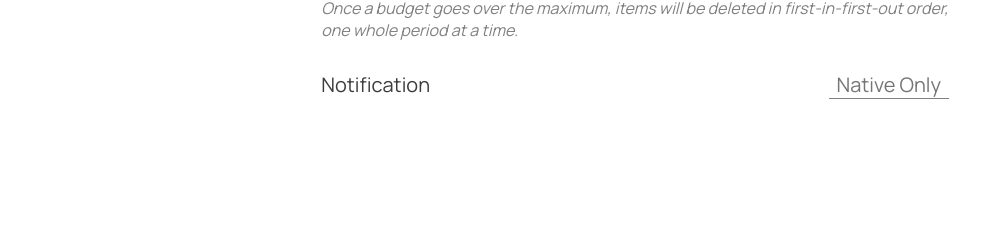
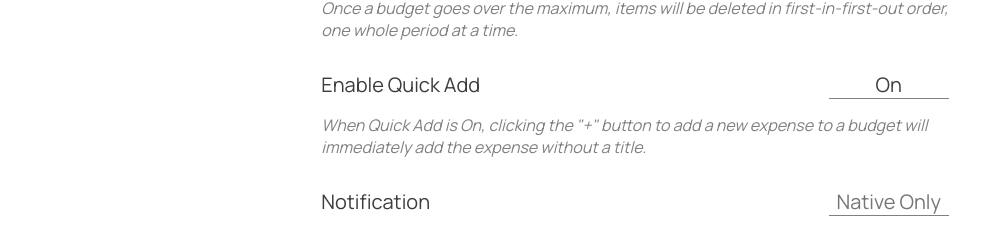
Before and after one commit to helloRupa/simply-budget, a React (Create React App) app: page / in a window 1280 px wide. Both pictures are taken after a click on the button 350 px from the left and 1808 px from the top of the page. Shown: the part 352-599 px from the top of the page, without its empty margins (0-982 px from the left). Built offline with nearby package versions, Linux system fonts and the light colour scheme; no server answers; data requests are answered from the project's data file; the HTML template or start-up script is replaced by a standard one; a web font is replaced by a local one.

Commit message:
Add quick add to settings

```diff
--- a/db.json
+++ b/db.json
@@ -14,7 +14,8 @@
         "find me too",
         "Find Me Now",
         "Aug"
-      ]
+      ],
+      "quick-add": true
     }
   ],
   "archives": [
@@ -139,7 +140,7 @@
       "limit": 500,
       "startDate": "2020/09/07",
       "truncated": 0,
-      "currentPeriod": 2,
+      "currentPeriod": 3,
       "id": 10
     },
     {
--- a/src/components/Settings.js
+++ b/src/components/Settings.js
@@ -1,4 +1,4 @@
-import React, { useState } from 'react';
+import React, { useState, useEffect } from 'react';
 import '../styles/settings.css';
 import { patchSettings } from '../actions/settings_actions';
 import { connect } from 'react-redux';
@@ -11,16 +11,21 @@ import TextInputWithRegex from '../shared/TextInputWithRegex';
 import Error from '../shared/Error';
 import ExportData from './settings/ExportData';
 import ImportData from './settings/ImportData';
+import Button from '../shared/Button';
 
 function Settings({
   settings,
   patchSettings,
-  chooseDashboard
+  chooseDashboard,
+  currentView
 }) {
   const [currency, setCurrency] = useState(settings['default-currency']);
   const [maxItems, setMaxItems] = useState(settings['max-length']);
+  const [quickAdd, setQuickAdd] = useState(settings['quick-add']);
 
-  window.scrollTo(0, 0);
+  useEffect(() => {
+    window.scrollTo(0, 0);
+  }, [currentView]);
 
   const parseMaxItems = () => parseInt(maxItems, 10);
 
@@ -30,10 +35,16 @@ function Settings({
     if (isValidLineItems()) {
       patchSettings({
         "default-currency": currency,
-        "max-length": parseMaxItems()
+        "max-length": parseMaxItems(),
+        "quick-add": quickAdd
       });
       chooseDashboard();
     }
+  };
+
+  const handleQuickAdd = e => {
+    e.preventDefault();
+    setQuickAdd(!quickAdd);
   };
 
   return <>
@@ -74,6 +85,17 @@ function Settings({
       </p>
 
       <div>
+        <label htmlFor="quick-add">
+          Enable Quick Add
+        </label>
+        <Button display={quickAdd ? 'On' : 'Off'} callback={handleQuickAdd} className="quick-add" />
+      </div>
+      <p className="explainer">
+        When Quick Add is On, clicking the "+" button to add a new expense to a budget will
+        immediately add the expense without a title.
+      </p>
+
+      <div>
         <label htmlFor="notification">
           Notification
         </label>
@@ -99,7 +121,8 @@ function Settings({
 }
 
 const mapStateToProps = state => ({
-  settings: state.settings
+  settings: state.settings,
+  currentView: state.currentView
 });
 
 export default connect(mapStateToProps, { patchSettings, chooseDashboard })(Settings);
--- a/src/reducers/settings_reducer.js
+++ b/src/reducers/settings_reducer.js
@@ -3,7 +3,8 @@ import { SET_SETTINGS } from '../constants/redux';
 const settingsState = {
   'default-currency': '',
   'max-length': 250,
-  'categories': []
+  'categories': [],
+  'quick-add': false
 };
 
 function settingsReducer(state = settingsState, action) {
--- a/src/styles/settings.css
+++ b/src/styles/settings.css
@@ -56,3 +56,10 @@
 .settings .modal p {
   font-size: 1.25em;
 }
+
+.quick-add {
+  border-bottom: 1px solid gray;
+  width: 6em;
+  text-align: center;
+  margin: 10px;
+}
```
